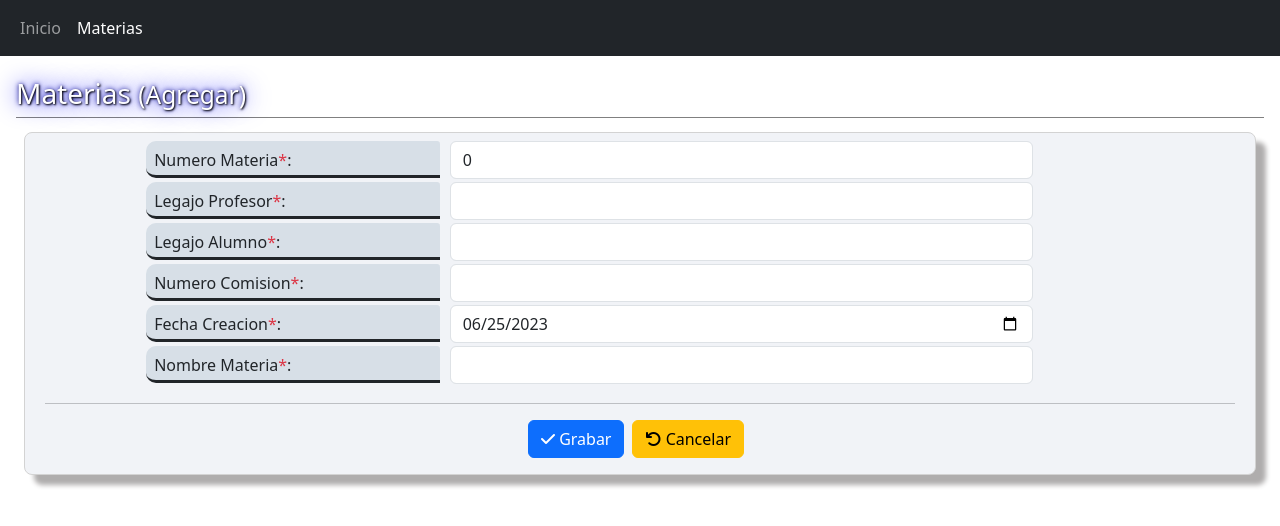
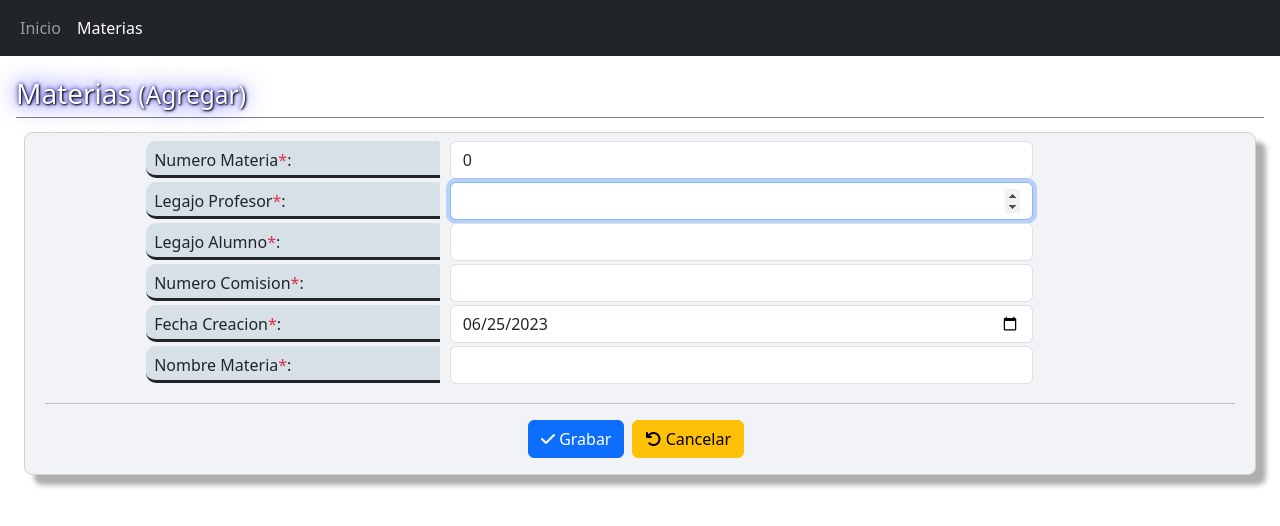
Before and after one commit to DanRei12/TPI-Etapa2-DDS, a React (Create React App) app in the folder frontend/: page /materias in a window 1280 px wide. Both pictures are taken after typing "Sample" into the empty fields and a click on the button "Agregar". Shown: the top 526 px of the page. Built offline with nearby package versions, Linux system fonts and the light colour scheme.

Commit message:
Faltan FK

```diff
--- a/frontend/src/components/materias/MateriasRegistro.jsx
+++ b/frontend/src/components/materias/MateriasRegistro.jsx
@@ -53,6 +53,29 @@ export default function MateriasRegistro({
           </div>
 
           {/* campo Legajo Profesor */}
+
+          <div className="row">
+            <div className="col-sm-4 col-md-3 offset-md-1">
+              <label className="col-form-label" htmlFor="Stock">
+                Legajo Profesor<span className="text-danger">*</span>:
+              </label>
+            </div>
+            <div className="col-sm-8 col-md-6">
+              <input
+                type="number"
+                {...register("legajoProfesor", {
+                  required: { value: true, message: "Legajo Profesor es requerido" },
+                })}
+                autoFocus
+                className={
+                  "form-control " + (errors?.legajoProfesor ? "is-invalid" : "")
+                }
+              />
+              <div className="invalid-feedback">{errors?.legajoProfesor?.message}</div>
+            </div>
+          </div>
+
+          {/*
           <div className="row">
             <div className="col-sm-4 col-md-3 offset-md-1">
               <label className="col-form-label" htmlFor="legajoProfesor">
@@ -79,7 +102,7 @@ export default function MateriasRegistro({
 
             </div>
           </div>
-
+                */}
           {/* campo Legajo Alumno */}
           <div className="row">
             <div className="col-sm-4 col-md-3 offset-md-1">
```
Also changed, not shown: frontend/src/components/materias/MateriasListado.jsx (indentation only).
